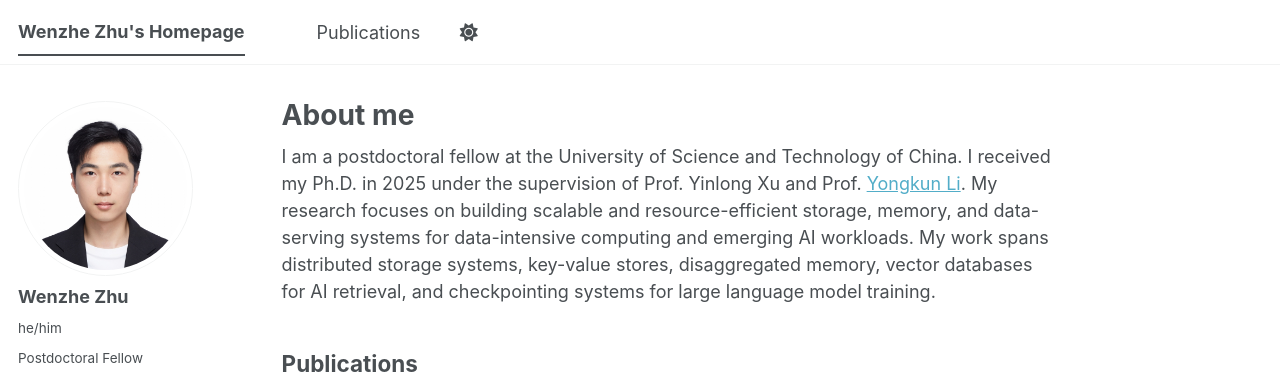
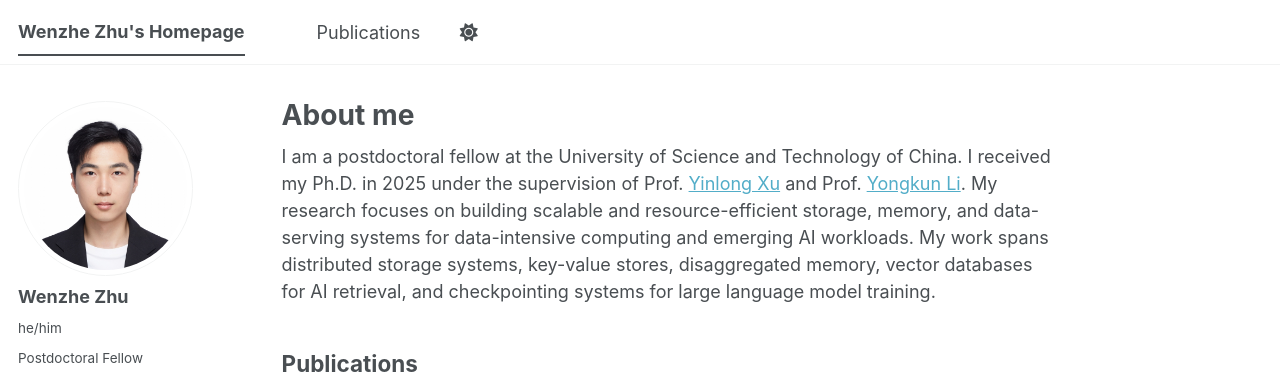
Before and after one commit to wzhzhu/wzhzhu.github.io, a Jekyll site: the page built from _pages/about.md, in a window 1280 px wide and 900 px high. Shown: the top 374 px of the window. Built offline with Jekyll 4.4.1, drawn with Linux system fonts in a browser that asks for light colours; a style sheet for code colours, icons or effects is not loaded; part of the change alters nothing that is shown.

```diff
--- a/_pages/about.md
+++ b/_pages/about.md
@@ -7,7 +7,7 @@ redirect_from:
   - /about.html
 ---
 
-I am a postdoctoral fellow at the University of Science and Technology of China. I received my Ph.D. in 2025 under the supervision of Prof. Yinlong Xu and Prof. [Yongkun Li](http://staff.ustc.edu.cn/~ykli/). My research focuses on building scalable and resource-efficient storage, memory, and data-serving systems for data-intensive computing and emerging AI workloads. My work spans distributed storage systems, key-value stores, disaggregated memory, vector databases for AI retrieval, and checkpointing systems for large language model training.
+I am a postdoctoral fellow at the University of Science and Technology of China. I received my Ph.D. in 2025 under the supervision of Prof. [Yinlong Xu](https://cs.ustc.edu.cn/2020/0828/c23235a460084/page.htm) and Prof. [Yongkun Li](http://staff.ustc.edu.cn/~ykli/). My research focuses on building scalable and resource-efficient storage, memory, and data-serving systems for data-intensive computing and emerging AI workloads. My work spans distributed storage systems, key-value stores, disaggregated memory, vector databases for AI retrieval, and checkpointing systems for large language model training.
 
 ## Publications
 
```
